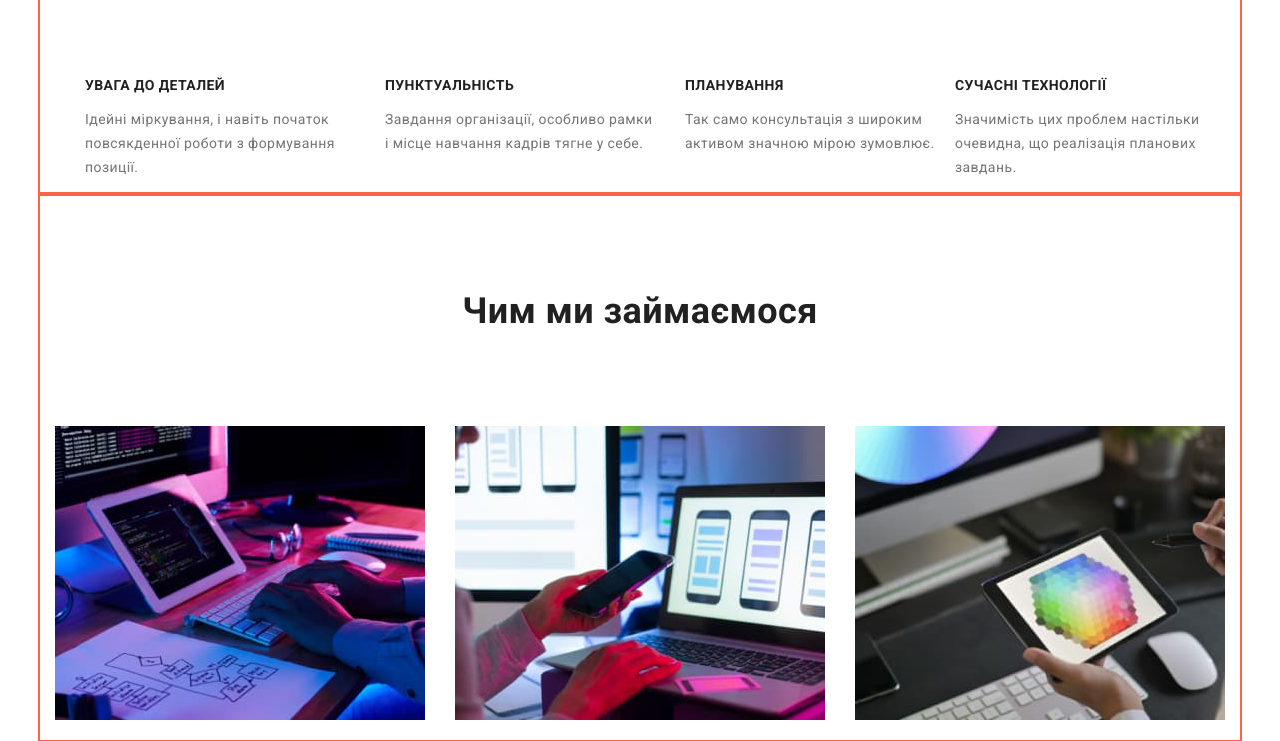
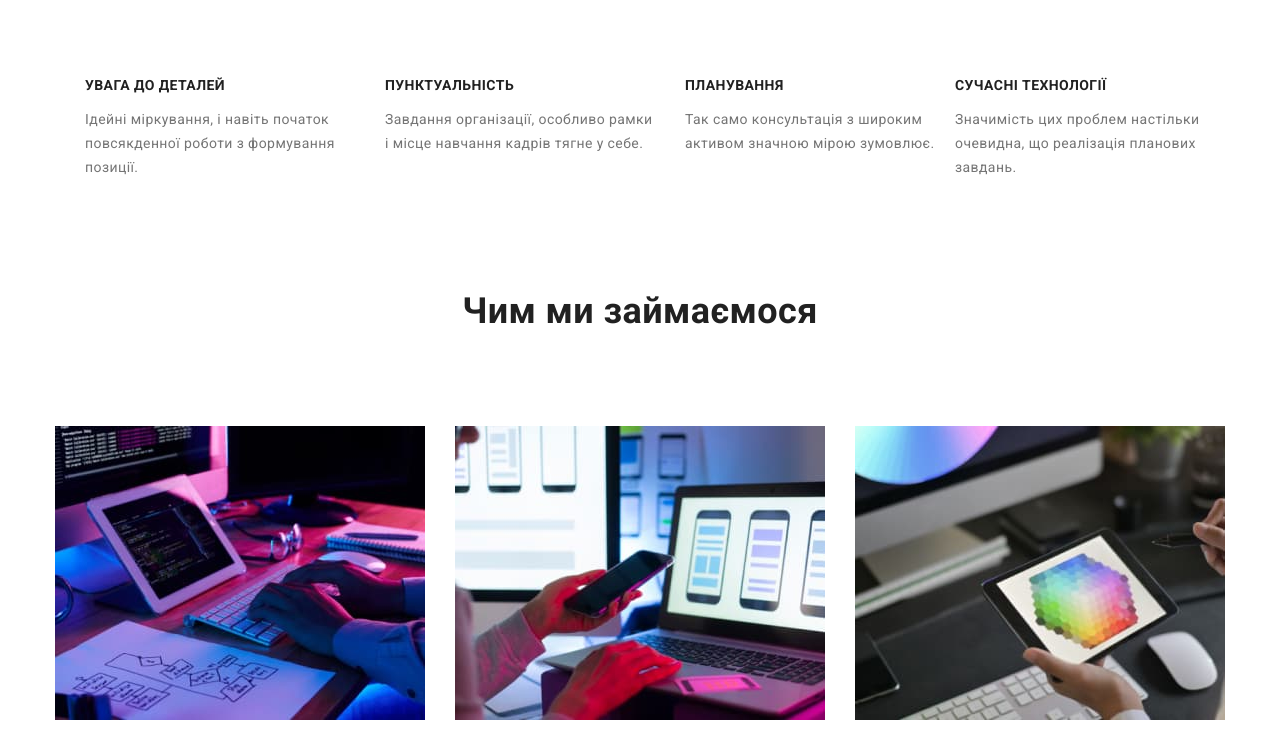
Before and after one commit to Yevhenii-Babii/goit-markup-hw-03, a plain HTML site: page index.html in a window 1280 px wide. Shown: the part 830-1571 px from the top of the page. Drawn offline with nearby package versions, Linux system fonts and the light colour scheme.

Commit message:
add commite

```diff
--- a/styles.css/styles.css
+++ b/styles.css/styles.css
@@ -32,7 +32,6 @@ body {
 
 .container {
     width: 1200px;
-    outline: 2px solid tomato;
     margin-left: auto;
     margin-right: auto;
     padding-left: 15px;
```
